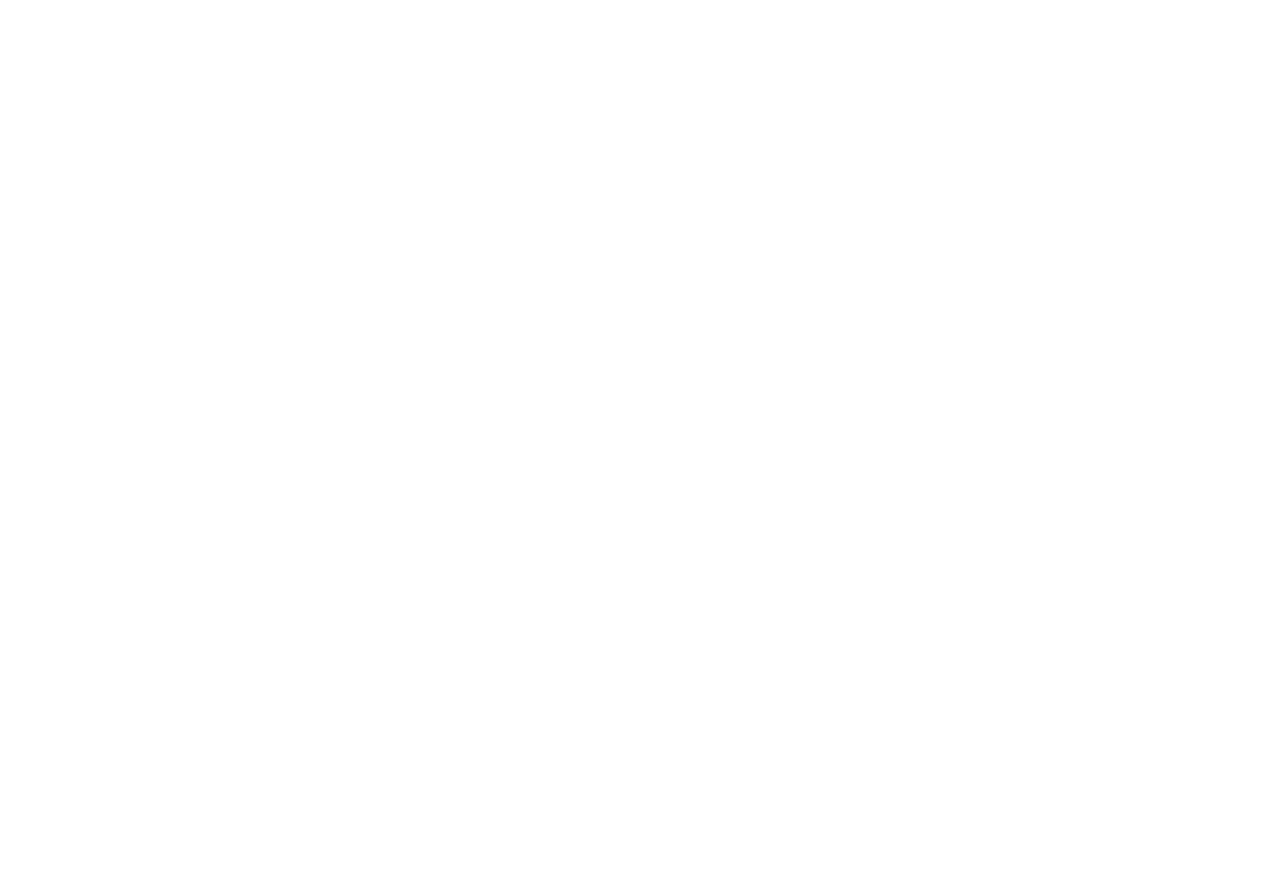
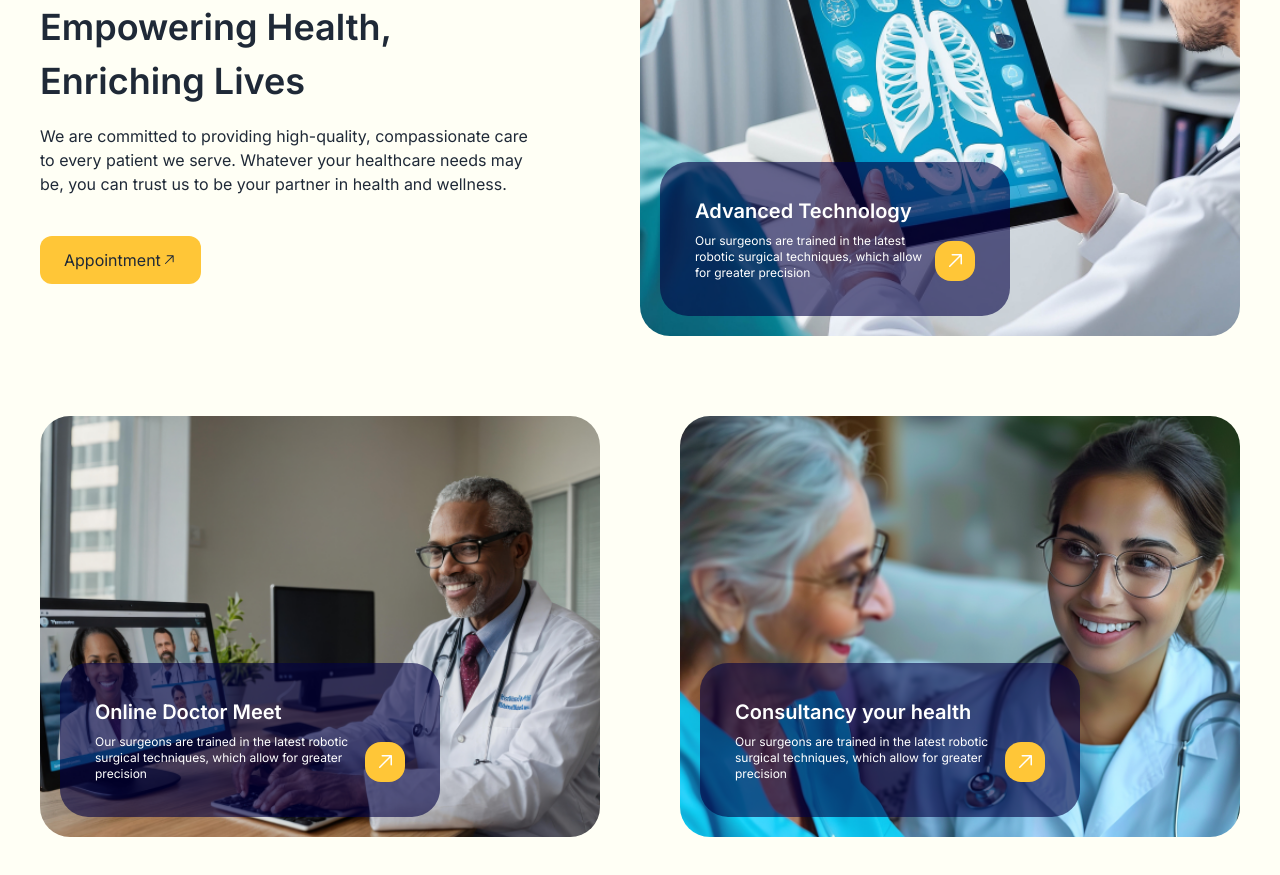
Before and after one commit to rakibgithub21/codelabs_digital_task, a React (Vite) app: page / in a window 1280 px wide. Shown: the part 2000-2875 px from the top of the page. Before the commit the page ends 1845 px from the top, so only its background shows below. Built offline with nearby package versions, Linux system fonts and the light colour scheme.

Commit message:
service section done

```diff
--- a/src/App.jsx
+++ b/src/App.jsx
@@ -3,6 +3,7 @@
 import Banner from './component/Banner'
 import ComprehensiveCare from './component/ComprehensiveCare'
 import Navbar from './component/Navbar'
+import Service from './component/Service'
 import WhoWeAre from './component/WhoWeAre'
 
 function App() {
@@ -12,7 +13,8 @@
       <Navbar />
       <Banner />
       <ComprehensiveCare />
-      <WhoWeAre/>
+      <WhoWeAre />
+      <Service/>
     </div>
   )
 }
--- /dev/null
+++ b/src/component/Service.jsx
@@ -0,0 +1,94 @@
+import { GoArrowUpRight } from "react-icons/go";
+import x_ray from '../assets/Media/Rectangle 27-2.png'
+import male_doctor from '../assets/Media/Rectangle 27-1.png'
+import female_doctor from '../assets/Media/Rectangle 27.png'
+
+
+const Service = () => {
+    return (
+        <div className="bg-[#FFFFF5] p-10">
+
+            <div className="flex justify-between items-center">
+
+                <div className="w-1/2">
+                    <button className="py-[10px] bg-[#FBFBFB] rounded-[25px] px-[24px] border border-[#343268]">Service</button>
+                    <h3 className="text-[36px] my-4 w-[502px] font-semibold">Empowering Health, Enriching Lives</h3>
+                    <p className="w-[500px]">We are committed to providing high-quality, compassionate care to every patient we serve. Whatever your healthcare needs may be, you can trust us to be your partner in health and wellness.</p>
+                    <button className="flex mt-10 items-center px-[24px] py-[12px]  bg-[#FFC637] rounded-[12px]">
+                        Appointment <GoArrowUpRight />
+                    </button>
+                </div>
+
+                <div className="w-1/2">
+                    <div className="relative">
+                        <div>
+                            <img className="rounded-[30px] w-full" src={x_ray} alt="" />
+                        </div>
+                        <div className="bg-[#020043] bottom-5 left-5 bg-opacity-60 w-[350px] rounded-[28px] p-[35px] absolute text-white">
+                            <div className="flex gap-3">
+                                <div>
+                                    <h3 className="font-semibold text-xl">Advanced Technology</h3>
+                                    <p className="text-xs mt-2">Our surgeons are trained in the latest robotic surgical techniques, which allow for greater precision</p>
+                                </div>
+                                <div className="flex items-end">
+                                    <div className="w-10 h-10 flex items-center justify-center bg-[#FFC637] rounded-2xl">
+                                        <GoArrowUpRight className="text-2xl " />
+                                    </div>
+                                </div>
+                            </div>
+                        </div>
+                    </div>
+                </div>
+
+            </div>
+
+            <div className="flex  gap-20 mt-20 items-center" >
+
+                <div className="w-1/2">
+                    <div className="relative">
+                        <div>
+                            <img className="rounded-[30px] w-full" src={male_doctor} alt="" />
+                        </div>
+                        <div className="bg-[#020043] bottom-5 left-5 bg-opacity-60 w-[380px] rounded-[28px] p-[35px] absolute text-white">
+                            <div className="flex gap-3">
+                                <div>
+                                    <h3 className="font-semibold text-xl">Online Doctor Meet</h3>
+                                    <p className="text-xs mt-2">Our surgeons are trained in the latest robotic surgical techniques, which allow for greater precision</p>
+                                </div>
+                                <div className="flex items-end">
+                                    <div className="w-10 h-10 flex items-center justify-center bg-[#FFC637] rounded-2xl">
+                                        <GoArrowUpRight className="text-2xl " />
+                                    </div>
+                                </div>
+                            </div>
+                        </div>
+                    </div>
+                </div>
+
+                <div className="w-1/2">
+                    <div className="relative">
+                        <div>
+                            <img className="rounded-[30px] w-full" src={female_doctor} alt="" />
+                        </div>
+                        <div className="bg-[#020043] bottom-5 left-5 bg-opacity-60 w-[380px] rounded-[28px] p-[35px] absolute text-white">
+                            <div className="flex gap-3">
+                                <div>
+                                    <h3 className="font-semibold text-xl">Consultancy your health</h3>
+                                    <p className="text-xs mt-2">Our surgeons are trained in the latest robotic surgical techniques, which allow for greater precision</p>
+                                </div>
+                                <div className="flex items-end">
+                                    <div className="w-10 h-10 flex items-center justify-center bg-[#FFC637] rounded-2xl">
+                                        <GoArrowUpRight className="text-2xl " />
+                                    </div>
+                                </div>
+                            </div>
+                        </div>
+                    </div>
+                </div>
+            </div>
+
+        </div>
+    );
+};
+
+export default Service;
```
